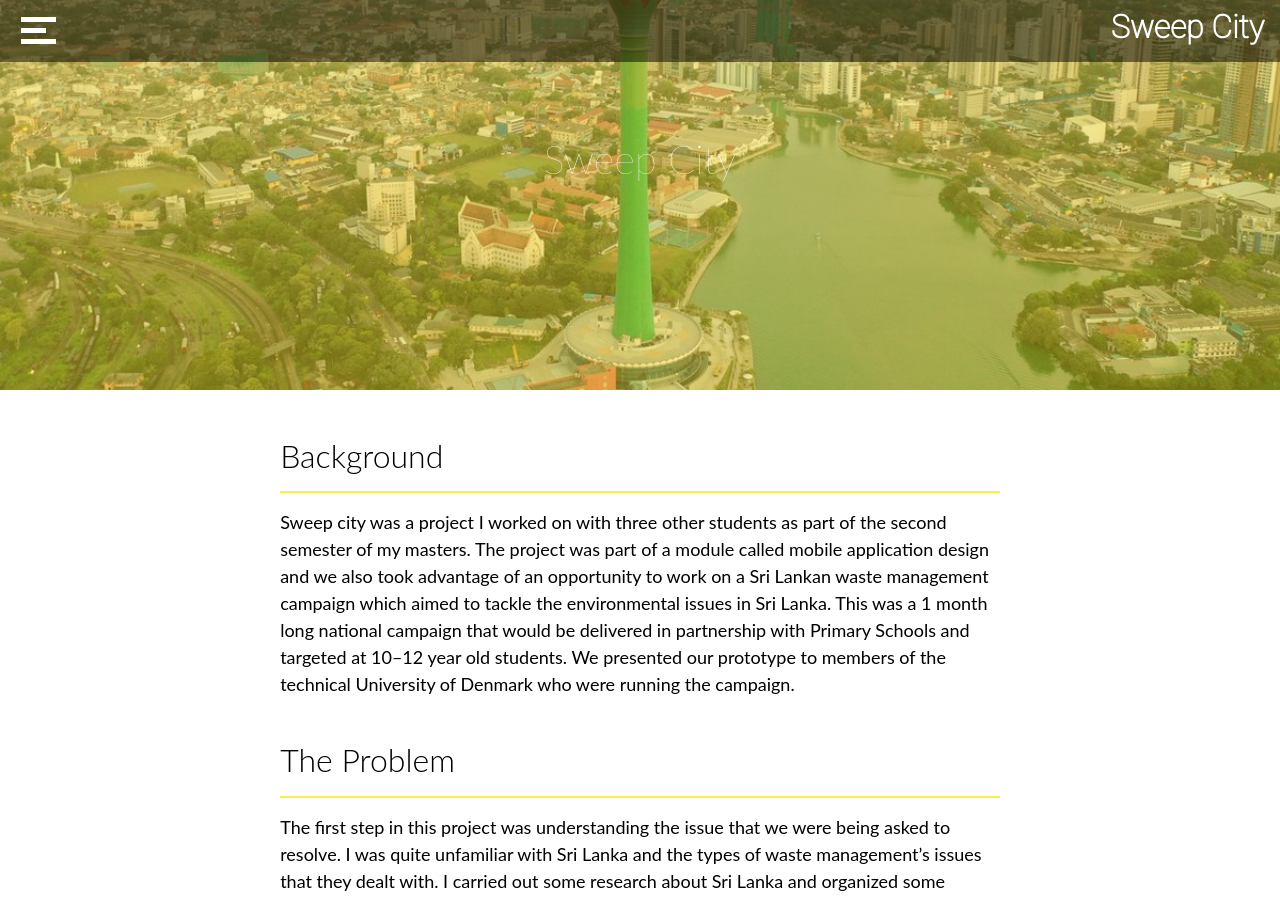
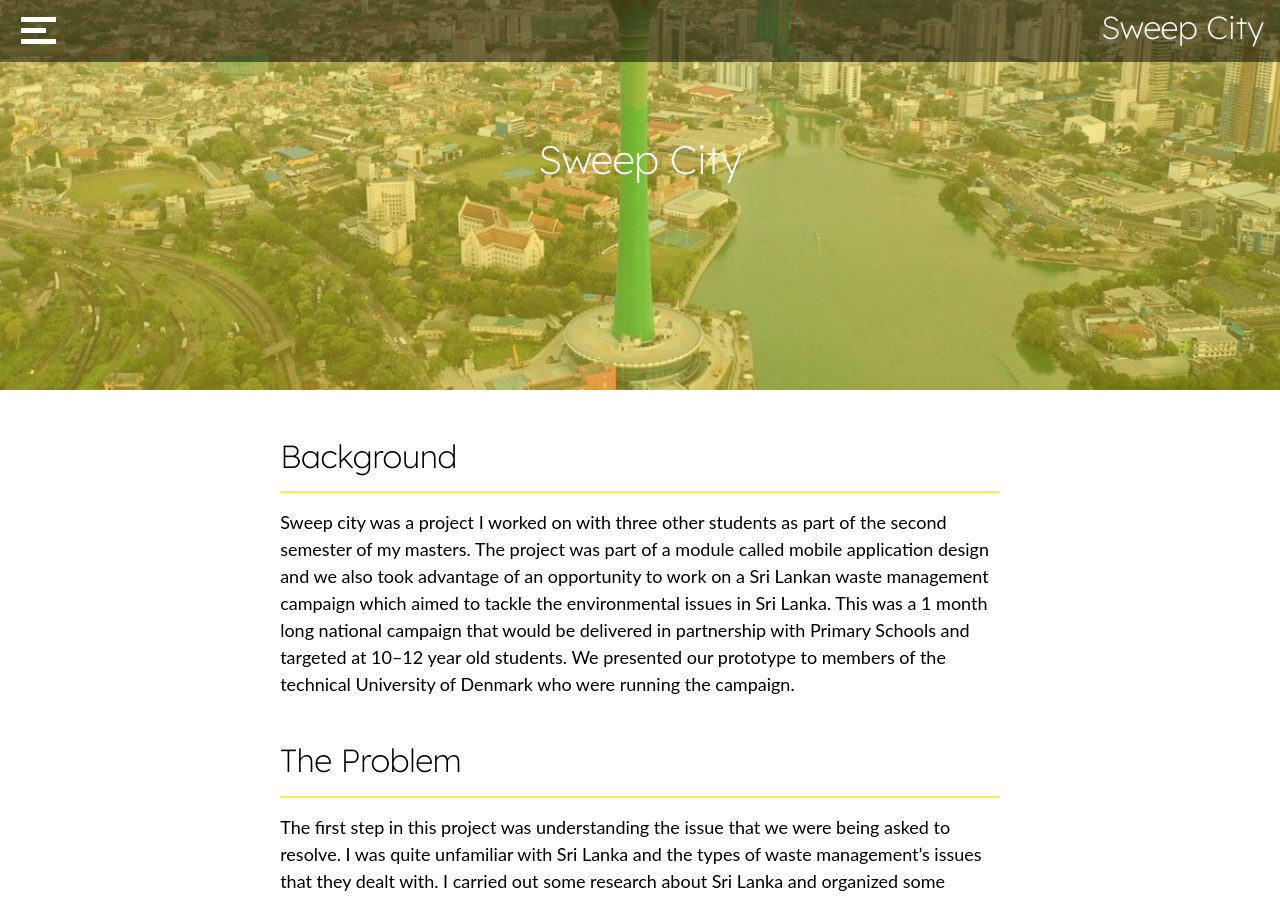
Before and after one commit to Tony8egan/www.TonesDesigns, a Jekyll site: the page built from SweepCity.markdown, in a window 1280 px wide and 900 px high. Built offline with Jekyll 4.4.1, drawn with Linux system fonts in a browser that asks for light colours; nearby versions of some CDN libraries.

Commit message:
Update SweepCity.html

```diff
--- a/_layouts/SweepCity.html
+++ b/_layouts/SweepCity.html
@@ -12,9 +12,16 @@
         <link rel="stylesheet" href="https://fonts.googleapis.com/css?family=Oxanium">
         <link rel="icon" type="image/png" href="images/TD2.png">
         <link rel="shortcut icon" type="image/png" href="images/TD2.png">
+
+
         <link rel="preconnect" href="https://fonts.googleapis.com">
-        <link rel="preconnect" href="https://fonts.gstatic.com" crossorigin>
-    <link href="https://fonts.googleapis.com/css2?family=Roboto:wght@100&family=Titillium+Web:wght@200&display=swap" rel="stylesheet">
+<link rel="preconnect" href="https://fonts.gstatic.com" crossorigin>
+<link href="https://fonts.googleapis.com/css2?family=Lexend+Deca:wght@200&display=swap" rel="stylesheet">
+
+<link rel="preconnect" href="https://fonts.googleapis.com">
+<link rel="preconnect" href="https://fonts.gstatic.com" crossorigin>
+<link href="https://fonts.googleapis.com/css2?family=Lexend+Deca&display=swap" rel="stylesheet">
+
 
 
 
@@ -61,7 +68,7 @@
           <div class="bar3" style = "margin-left:5px;cursor:pointer;"></div>
       </div>
 
-        <H2 style="color:white;text-align:center;font-family: 'Roboto', sans-serif;font-weight:800"><a href="/Projects.html">Sweep City</a></H2>
+        <H2 style="color:white;text-align:center;font-family: 'Lexend Deca', sans-serif; font-weight:200"><a href="/Projects.html">Sweep City</a></H2>
 
 
     </nav>
@@ -98,7 +105,7 @@
            <br>
            <br>
            <br>
-                <H1 style ="color:rgb(255, 255, 255);padding-left: 5px;padding-right: 5px;font-weight: 100;">Sweep City</H1>
+                <H1 style ="font-family: 'Lexend Deca', sans-serif;color:rgb(255, 255, 255);padding-left: 5px;padding-right: 5px;font-weight: 100;">Sweep City</H1>
 
           </div>
         </div>
@@ -110,19 +117,19 @@
           <div class="col-sm-2" ></div>
         <div class="col-sm-8" style ="padding-left: 5%;padding-right: 5%;">
             <br>
-            <H2 style ="color:black;font-weight: 300;">Background</H2>
+            <H2 class="MainProjectHeaderText" style ="color:black;font-weight: 300;">Background</H2>
             <hr style ="border: 1px solid; color:#FFEC51">
 
         <p style ="color:black; " >Sweep city was a project I worked on with three other students as part of the second semester of my masters. The project was part of a module called mobile application design and we also took advantage of an opportunity to work on a Sri Lankan waste management campaign which aimed to tackle the environmental issues in Sri Lanka. This was a 1
             month long national campaign that would be delivered in partnership with Primary Schools and targeted at 10–12 year old students. We presented our prototype to members of the technical University of Denmark who were running the campaign.
             </p>
         <br>
-        <H2 style ="color:black;font-weight: 300;">The Problem</H2>
+        <H2 class="MainProjectHeaderText" style ="color:black;font-weight: 300;">The Problem</H2>
         <hr style ="border: 1px solid; color:#FFEC51">
         <p style ="color:black; ">The first step in this project was understanding the issue that we were being asked to resolve. I was quite unfamiliar with Sri Lanka and the types of waste management’s issues that they dealt with. I carried out some research about Sri Lanka and organized some questions for our cohort that we were regularly meeting with from the technical University of Denmark. It became apparent that littering was a major issue with images of beaches covered in plastics. </p>
         <br>
 
-        <H2 style ="color:black;font-weight: 300;">The Solution</H2>
+        <H2 class="MainProjectHeaderText" style ="color:black;font-weight: 300;">The Solution</H2>
         <hr style ="border: 1px solid; color:#FFEC51">
         <p style ="color:black; ">One of the limitations in terms of designing something in response to the issues in Sri Lanka was that it needed to be a mobile app as this was part of a mobile application design module. We agreed quite early that education would be the best method of dealing with this issue and creating an app that is targeted at school children could create an early appreciation for the importance of protecting the environment. We liked the idea of creating a game because we thought that it could be something that students think positively towards and want to engage with. We also thought that we could present tutorials on upcycling and how to reuse waste items. </p>
         <p style ="color:black; ">We chose to combine these ideas. Users would be able to get points by completing and sharing upcycling efforts or by playing a game where the player needs to toss waste items into trash cans. The user needs to throw the waste item into the correct bin in order to gain points. This was intended to reinforce the user’s knowledge of the correct waste bins while also creating a positive association with correct waste management. These two aspects of the app were connected by another game. This was a city management game where users could use their points to contribute towards good waste management practices. Users could deploy waste trucks, add recycle bins and carry out other tasks which would clean up areas of their city. This was intended to show students the results that good waste management can have in their area. </p>
@@ -149,7 +156,7 @@
     <div class="row" style="margin-top:75px;">
       <div class="col-sm-1 "></div>
       <div class="col-sm-3 ">
-        <H3 style ="color:rgb(0, 0, 0);text-align: center;font-weight: 300;">App</H3>
+        <H3 class="MainProjectHeaderText" style ="color:rgb(0, 0, 0);text-align: center;font-weight: 300;">App</H3>
         <br>
         <p style ="color:rgb(0, 0, 0);padding-left: 5%;padding-right: 5%;" class ="desctiptiveText">The app is designed to be visually engaging for children as they are the target audience. The graphics used in the games were designed to look like real places in Sri Lanka by using buildings and similar infrastructure styles so that students would feel more familiar with the locations in the app. Adobe Illustrator and Adobe XD were used for creating the prototype. </p>
 
```
